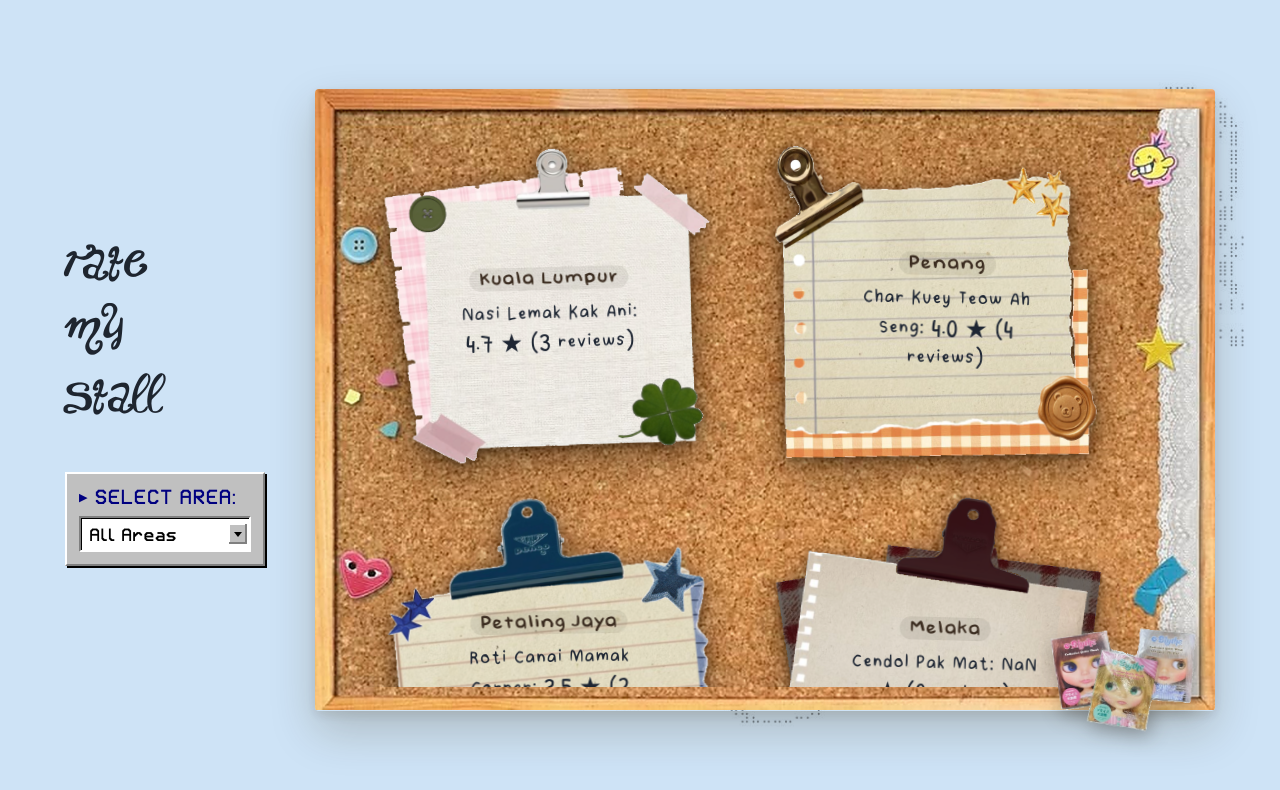
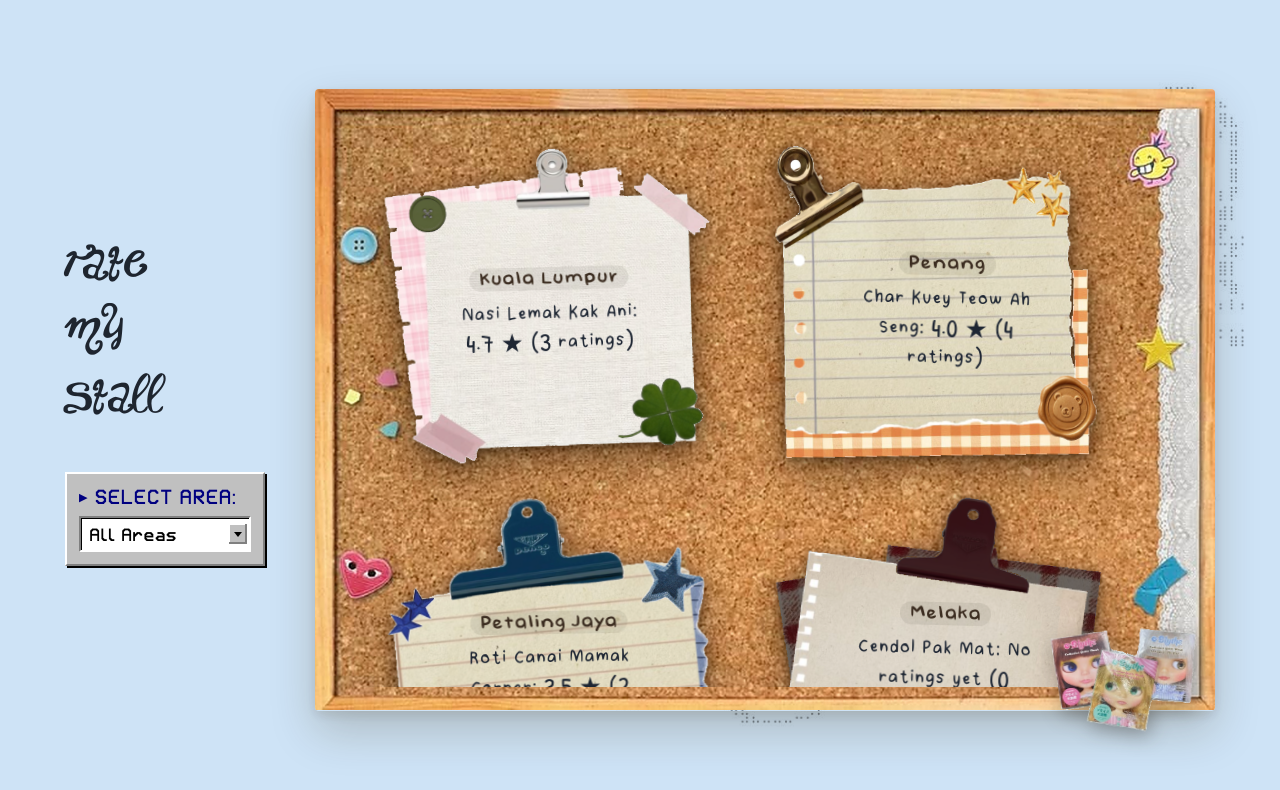
Before and after one commit to leticiangeline/ratemystall-full-app, a React (Vite) app: page / in a window 1280 px wide. Shown: the top 790 px of the page. Built offline with nearby package versions, Linux system fonts and the light colour scheme.

Commit message:
Display No ratings yet for unrated stalls

```diff
--- a/src/App.jsx
+++ b/src/App.jsx
@@ -66,7 +66,7 @@ function App() {
                         <span className="stall-area-badge">{stall.area}</span>
                       )}
                       <p className="stall-label">
-                        {stall.name}: {averageRating(stall.ratings).toFixed(1)} ★ ({countRatings(stall.ratings)} reviews)
+                        {stall.name}: {stall.ratings.length === 0 ? "No ratings yet" : `${averageRating(stall.ratings).toFixed(1)} ★`} ({countRatings(stall.ratings)} ratings)
                       </p>
                     </div>
                   </li>
```
